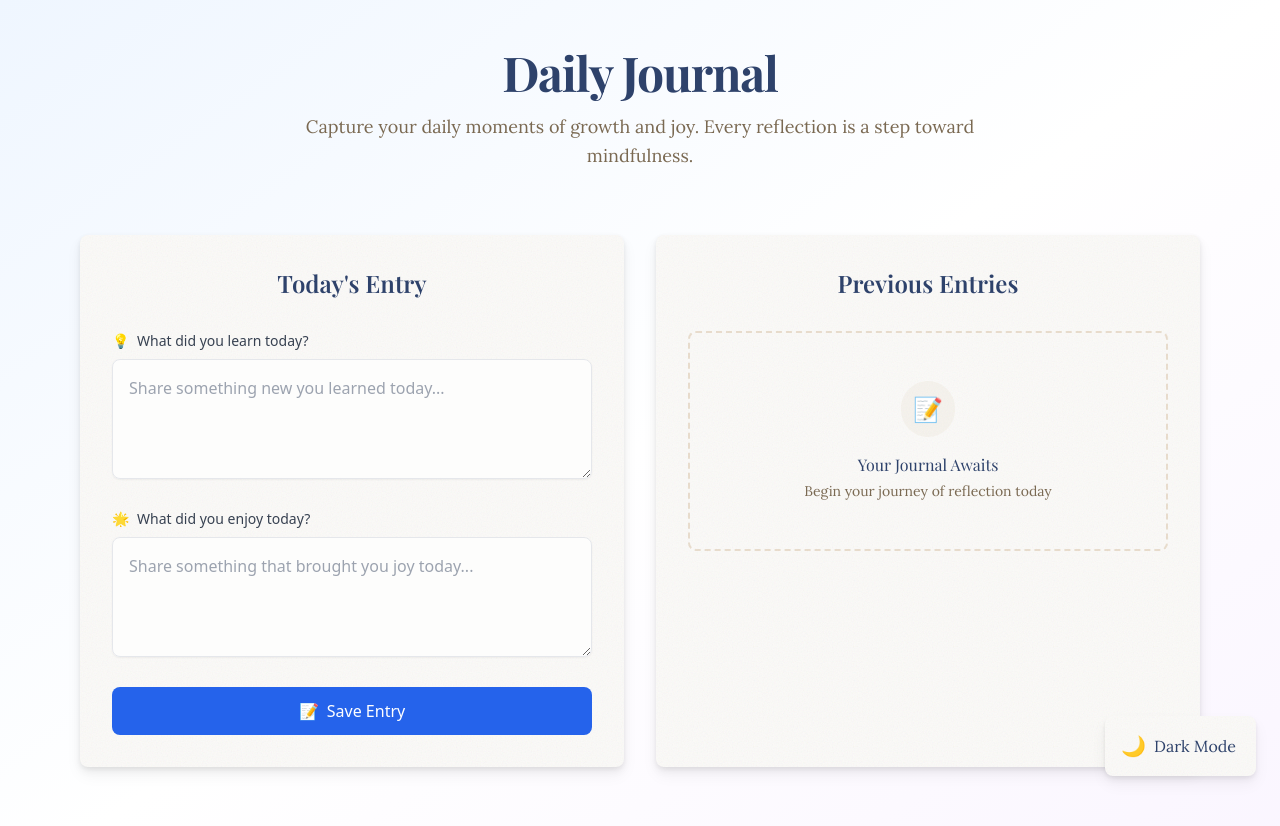
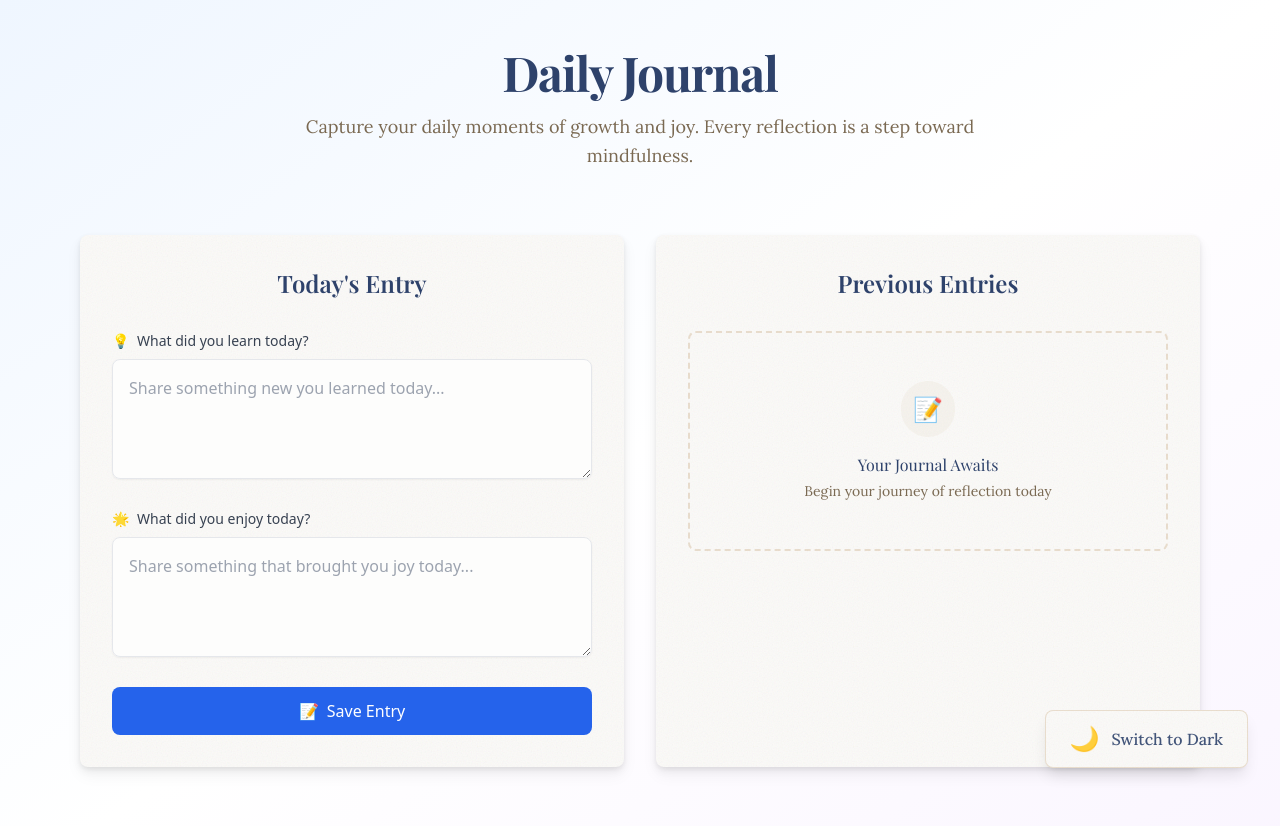
Before and after one commit to morhendos/quick-journal-app, a Next.js app: page / in a window 1280 px wide. Shown: the top 826 px of the page. Built offline with nearby package versions, Linux system fonts and the light colour scheme.

Commit message:
Enhance theme toggle visibility and styling

```diff
--- a/src/components/ThemeToggle.tsx
+++ b/src/components/ThemeToggle.tsx
@@ -16,23 +16,18 @@ export function ThemeToggle() {
   return (
     <button
       onClick={() => setTheme(theme === 'dark' ? 'light' : 'dark')}
-      className="fixed bottom-6 right-6 p-4 rounded-lg
-        paper-texture bg-paper journal-shadow
-        hover:scale-105 transition-all duration-200
-        flex items-center gap-2 text-ink journal-text"
+      className="fixed bottom-8 right-8 px-6 py-3 rounded-lg
+        bg-paper paper-texture shadow-lg border border-accent/20
+        hover:scale-105 active:scale-95 transition-all duration-200
+        flex items-center gap-3 text-ink/90 journal-text"
       aria-label="Toggle theme"
     >
-      {theme === 'dark' ? (
-        <>
-          <span className="text-xl">☀️</span>
-          <span className="mr-1">Light Mode</span>
-        </>
-      ) : (
-        <>
-          <span className="text-xl">🌙</span>
-          <span className="mr-1">Dark Mode</span>
-        </>
-      )}
+      <span className="text-2xl">
+        {theme === 'dark' ? '☀️' : '🌙'}
+      </span>
+      <span className="font-medium">
+        {theme === 'dark' ? 'Switch to Light' : 'Switch to Dark'}
+      </span>
     </button>
   );
 }
```
